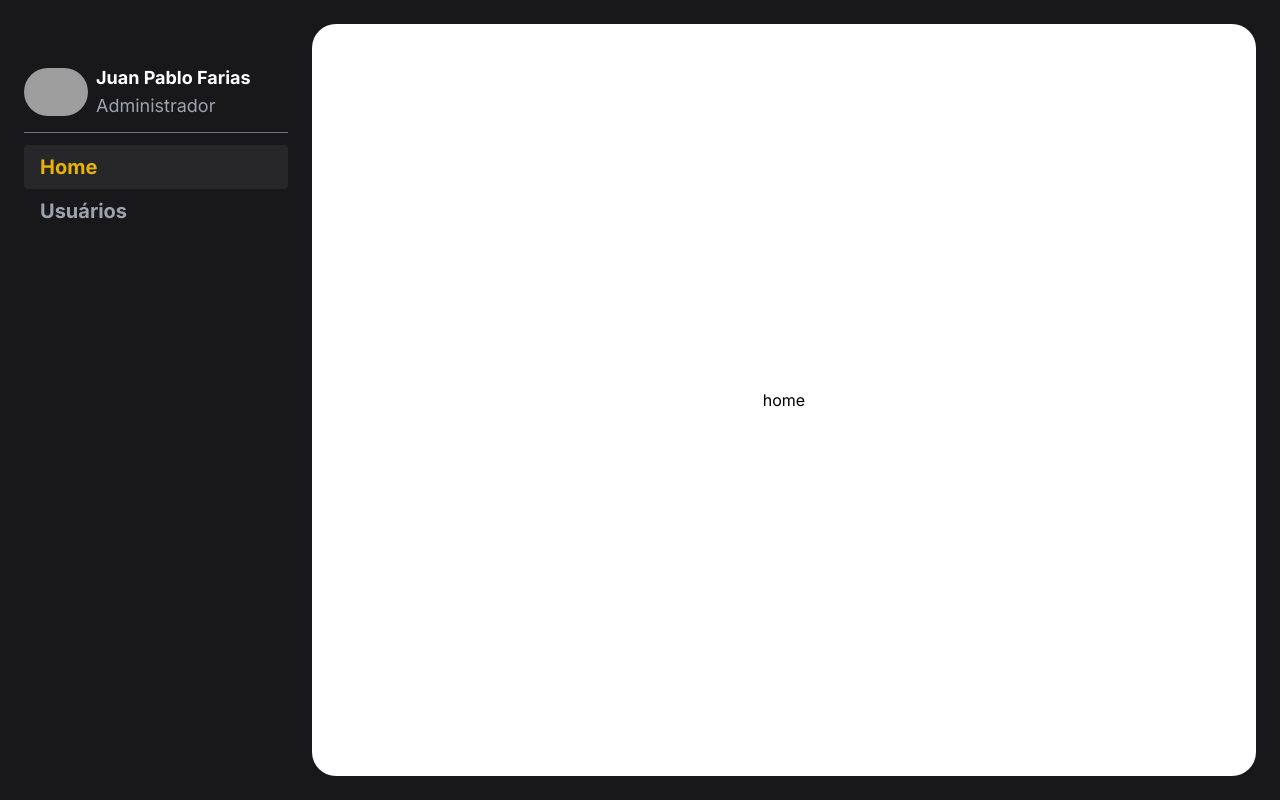
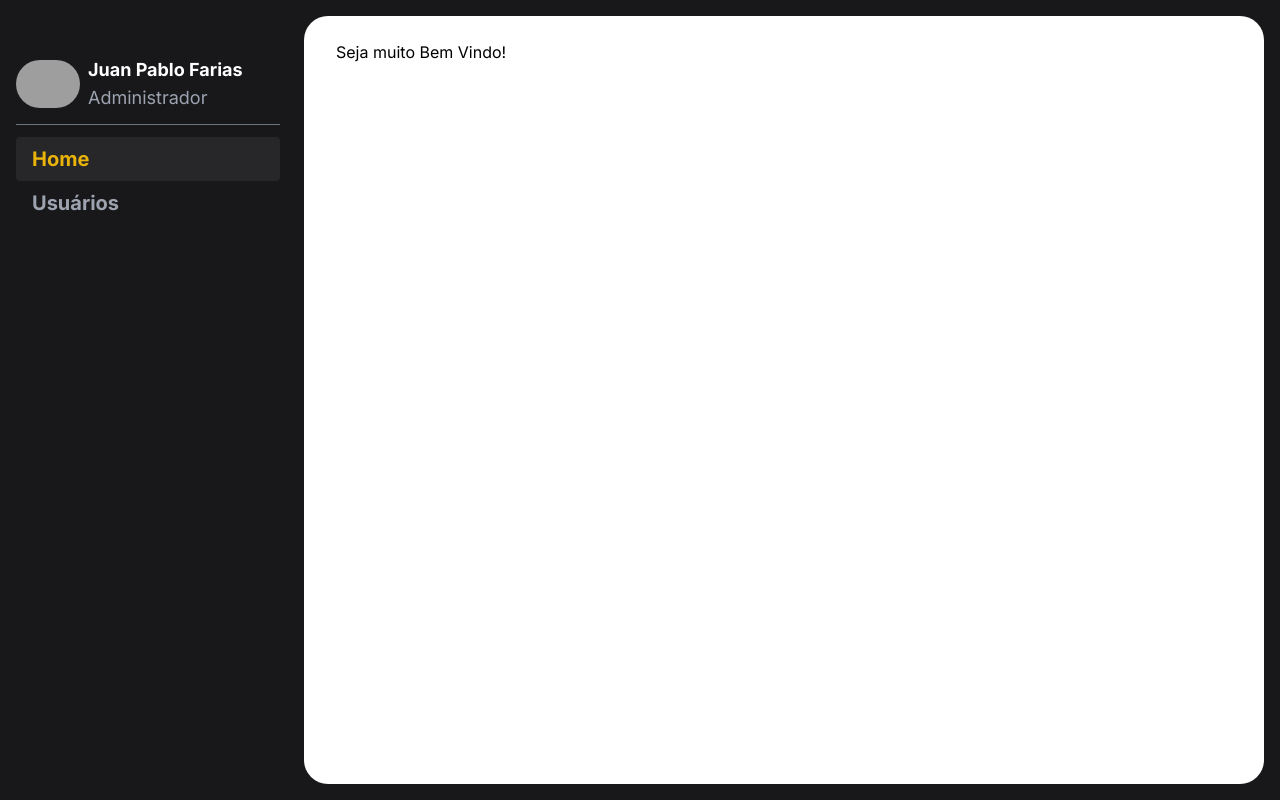
Before and after one commit to juanfariasdev/desafio-formulario, a Next.js app: page /dashboard in a window 1280 px wide. Built offline with nearby package versions, Linux system fonts and the light colour scheme; grey boxes are pictures that could not be loaded.

Commit message:
style modified

```diff
--- a/src/app/(private)/dashboard/page.tsx
+++ b/src/app/(private)/dashboard/page.tsx
@@ -1,7 +1,7 @@
 export default function Home() {
   return (
     <>
-      <p>home</p>
+      <p>Seja muito Bem Vindo!</p>
     </>
   );
 }
--- a/src/app/(private)/layout.tsx
+++ b/src/app/(private)/layout.tsx
@@ -20,7 +20,7 @@ export default function DashboardLayout({
   return (
     <html lang="pt-br">
       <body className={inter.className}>
-        <div className="flex min-h-screen justify-between flex-col lg:flex-row bg-zinc-900 p-6">
+          <div className="flex min-h-screen justify-between flex-col lg:flex-row bg-zinc-900 p-4">
           <aside className="text-gray-400 font-bold flex-col w-72  flex py-10 pr-6">
             {/* Perfil */}
             <div className="flex gap-2 items-center w-full pb-3 mb-3 border-b border-gray-500">
@@ -43,7 +43,7 @@ export default function DashboardLayout({
               <Menu />
             </nav>
           </aside>
-          <main className="bg-white flex-1 rounded-3xl flex justify-center items-center">
+            <main className="bg-white flex-1 rounded-3xl px-8 py-6">
             {children}
           </main>
         </div>
```
